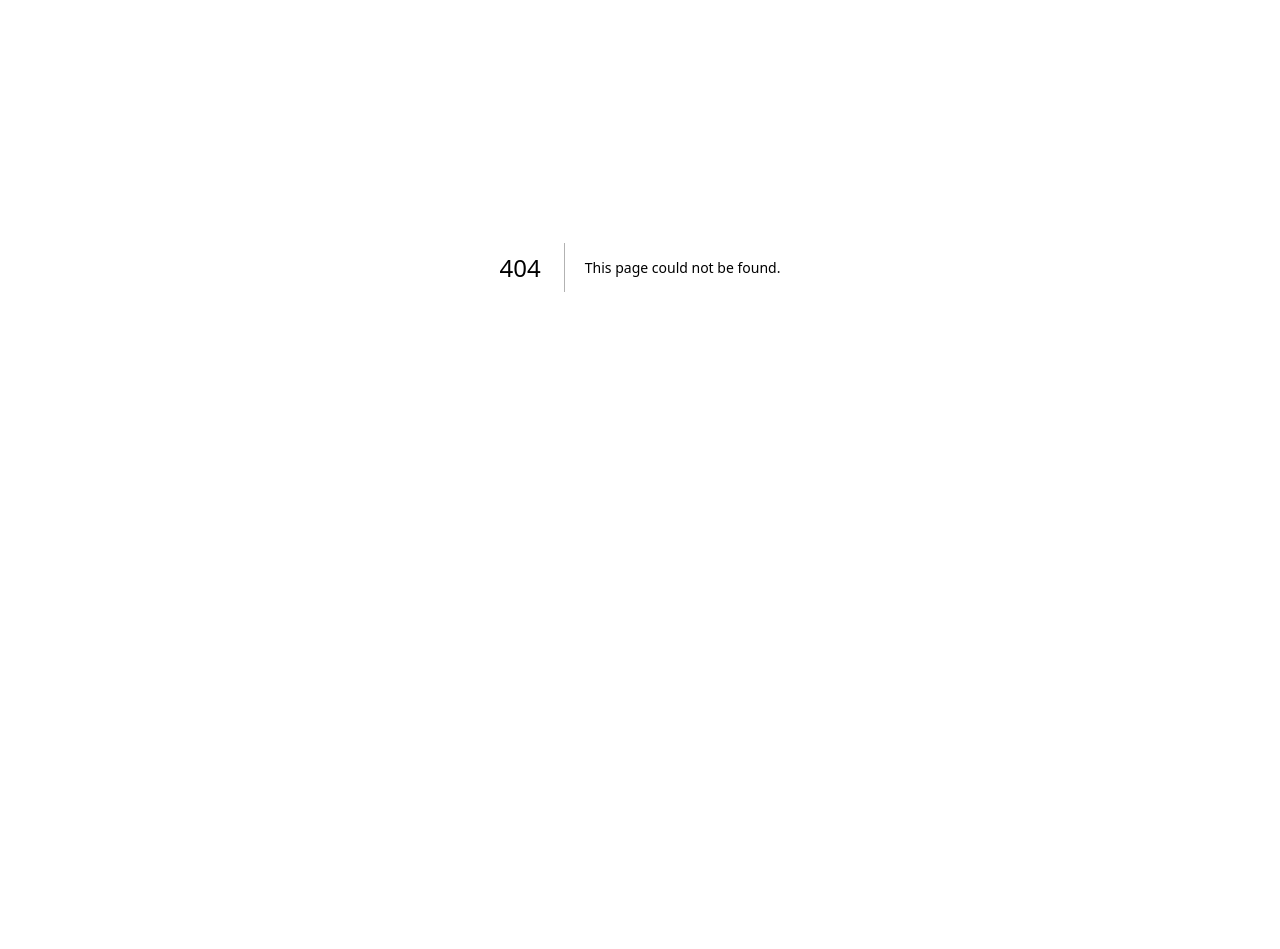
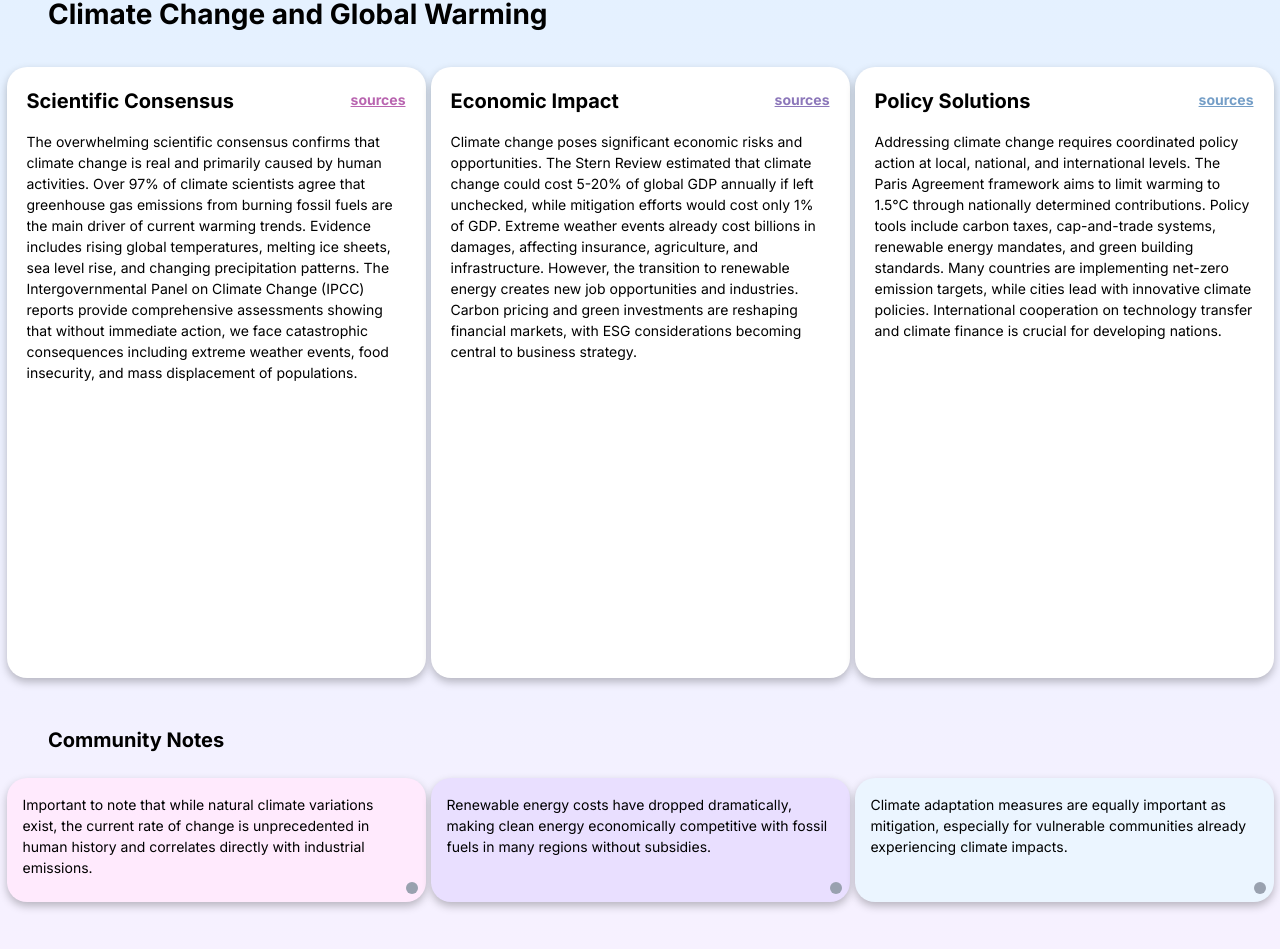
Before and after one commit to maymilla/Summa, a Next.js app: page /topic/1 in a window 1280 px wide. Before the commit this address had no page. Shown: the part 133-1082 px from the top of the page. Before the commit the page ends 800 px from the top, so only its background shows below. Built offline with nearby package versions, Linux system fonts and the light colour scheme.

Commit message:
feat: Add DetailedTopicView

```diff
--- /dev/null
+++ b/app/topic/[id]/page.tsx
@@ -0,0 +1,79 @@
+"use client";
+
+import Header from "../../../components/Header";
+import PerspectiveCard from "../../../components/PerspectiveCard";
+import CommunityNote from "../../../components/CommunityNote";
+import { topics } from "../../../data/topics";
+
+interface TopicDetailPageProps {
+  params: {
+    id: string;
+  };
+}
+
+export default function TopicDetailPage({ params }: TopicDetailPageProps) {
+  // Find the current topic based on the ID
+  const currentTopic = topics.find(topic => topic.id === params.id);
+
+  if (!currentTopic) {
+    return (
+      <div className="min-h-screen w-full flex items-center justify-center">
+        <p className="text-xl text-gray-500">Topic not found</p>
+      </div>
+    );
+  }
+
+  return (
+    <div
+      className="min-h-screen w-full"
+      style={{
+        background: "linear-gradient(180deg, #E2F1FF 0%, #F7F1FF 100%)",
+      }}
+    >
+      {/* Header */}
+      <Header />
+
+      {/* Main Content Container */}
+      <div className="container mx-auto px-4 py-8">
+        {/* Main Title */}
+        <div className="mb-8 ml-8">
+          <h1 className="text-2xl md:text-[28px] font-bold text-black leading-normal text-left">
+            {currentTopic.title}
+          </h1>
+        </div>
+
+        {/* Perspective Cards */}
+        <div className="grid grid-cols-1 md:grid-cols-2 lg:grid-cols-3 gap-6 mb-12 justify-items-center">
+          {currentTopic.perspectives.map((perspective) => (
+            <PerspectiveCard
+              key={perspective.id}
+              title={perspective.title}
+              content={perspective.content}
+              sourcesColor={perspective.sourcesColor}
+              sources={perspective.sources}
+            />
+          ))}
+        </div>
+
+        {/* Community Notes Section */}
+        <div className="mb-8">
+          <h2 className="text-xl font-bold text-black text-left mb-6 ml-8">
+            Community Notes
+          </h2>
+
+          {/* Community Note Cards */}
+          <div className="grid grid-cols-1 md:grid-cols-2 lg:grid-cols-3 gap-6 justify-items-center">
+            {currentTopic.communityNotes.map((note) => (
+              <CommunityNote
+                key={note.id}
+                content={note.content}
+                backgroundColor={note.backgroundColor}
+                sources={note.sources}
+              />
+            ))}
+          </div>
+        </div>
+      </div>
+    </div>
+  );
+}
--- /dev/null
+++ b/components/CommunityNote.tsx
@@ -0,0 +1,41 @@
+interface CommunityNoteProps {
+  content: string;
+  backgroundColor: string;
+  sources?: string[];
+}
+
+export default function CommunityNote({
+  content,
+  backgroundColor,
+  sources = [],
+}: CommunityNoteProps) {
+  return (
+    <div
+      className="w-[419px] h-[124px] rounded-[20px] shadow-[0px_4px_8px_0px_rgba(0,0,0,0.25)] relative group"
+      style={{ backgroundColor }}
+    >
+      <div className="p-4 h-full">
+        <p className="text-sm text-black font-normal leading-normal h-[96px] overflow-y-auto overflow-x-hidden scrollbar-hide">
+          {content}
+        </p>
+
+        {sources.length > 0 && (
+          <div className="absolute bottom-2 right-2">
+            <div className="w-3 h-3 bg-gray-400 rounded-full cursor-help">
+              <div className="absolute bottom-full right-0 mb-2 w-48 bg-white border border-gray-200 rounded-lg shadow-lg opacity-0 group-hover:opacity-100 transition-opacity duration-200 z-10 p-2">
+                <div className="text-xs font-semibold text-gray-700 mb-1">Sources:</div>
+                <ul className="text-xs text-gray-600 space-y-1">
+                  {sources.map((source, index) => (
+                    <li key={index} className="border-b border-gray-100 pb-1 last:border-b-0">
+                      {source}
+                    </li>
+                  ))}
+                </ul>
+              </div>
+            </div>
+          </div>
+        )}
+      </div>
+    </div>
+  );
+}
--- /dev/null
+++ b/components/PerspectiveCard.tsx
@@ -0,0 +1,49 @@
+interface PerspectiveCardProps {
+  title: string;
+  content: string;
+  sourcesColor: string;
+  sources?: string[];
+}
+
+export default function PerspectiveCard({
+  title,
+  content,
+  sourcesColor,
+  sources = [],
+}: PerspectiveCardProps) {
+  return (
+    <div className="w-[419px] h-[611px] bg-white rounded-[20px] shadow-[0px_4px_8px_0px_rgba(0,0,0,0.25)] relative">
+      <div className="p-5">
+        {/* Header with title and sources */}
+        <div className="flex justify-between items-start mb-4">
+          <h3 className="text-xl font-bold text-black">{title}</h3>
+          {sources.length > 0 && (
+            <div className="group relative">
+              <button
+                className="text-sm font-bold underline"
+                style={{ color: sourcesColor }}
+              >
+                sources
+              </button>
+              {/* Sources tooltip */}
+              <div className="absolute right-0 top-full mt-2 w-64 bg-white border border-gray-200 rounded-lg shadow-lg opacity-0 group-hover:opacity-100 transition-opacity duration-200 z-10 p-3">
+                <ul className="text-xs text-gray-700 space-y-1">
+                  {sources.map((source, index) => (
+                    <li key={index} className="border-b border-gray-100 pb-1 last:border-b-0">
+                      {source}
+                    </li>
+                  ))}
+                </ul>
+              </div>
+            </div>
+          )}
+        </div>
+
+        {/* Content */}
+        <div className="text-sm text-black font-normal leading-normal h-[520px] overflow-y-auto overflow-x-hidden scrollbar-hide">
+          {content}
+        </div>
+      </div>
+    </div>
+  );
+}
```
